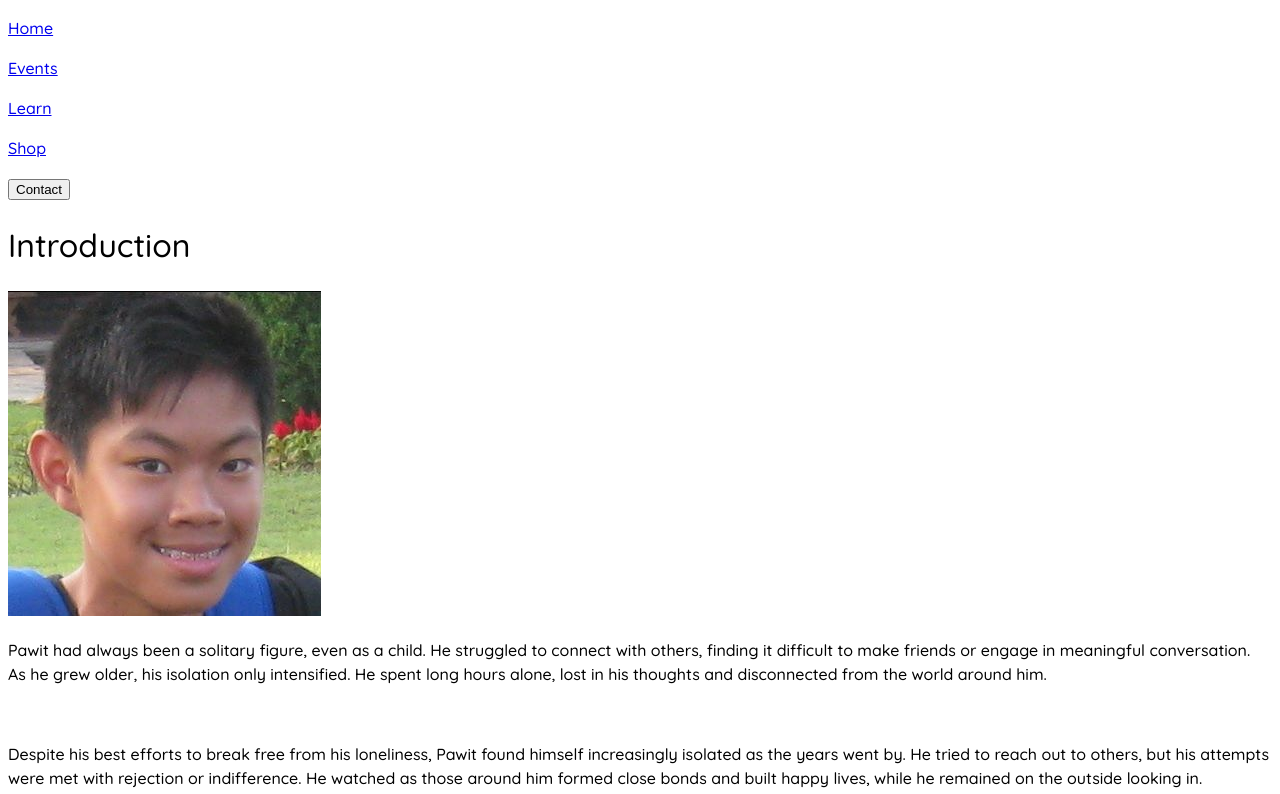
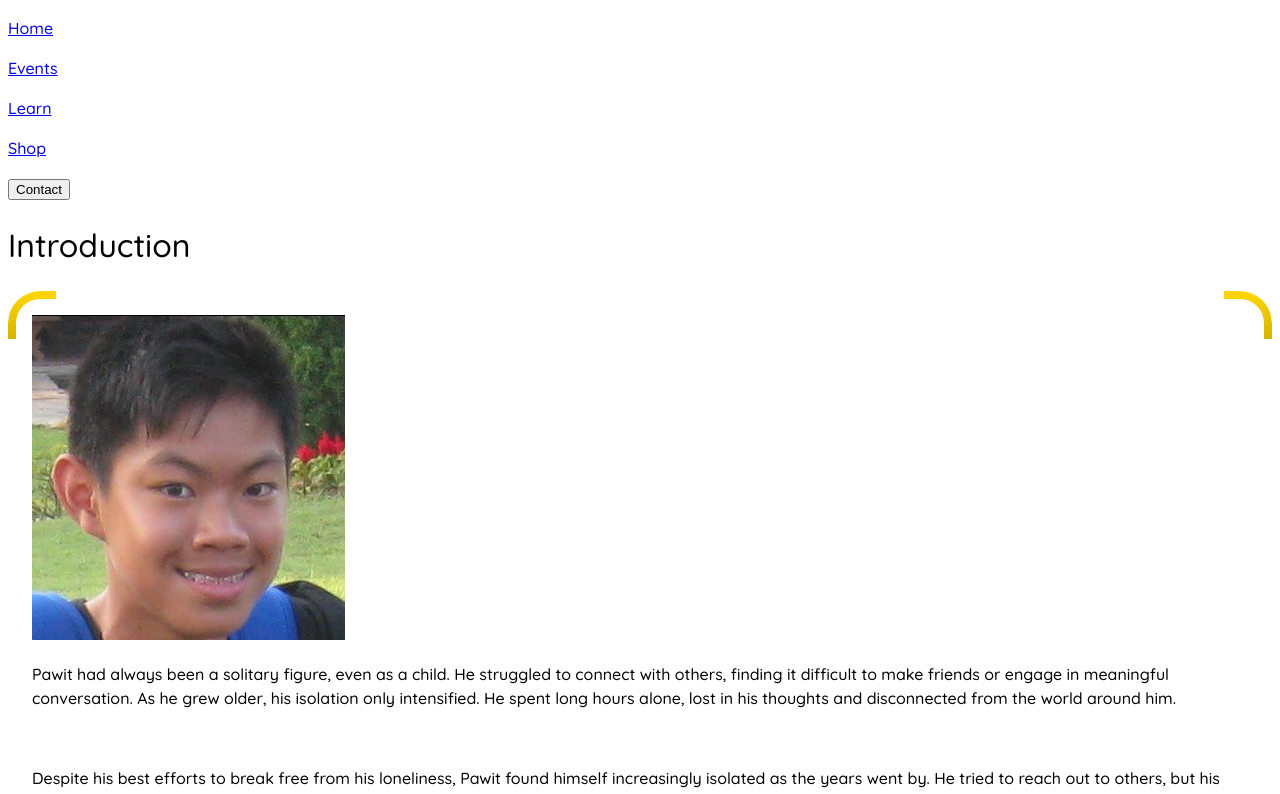
Before and after one commit to anthonyycku/parks-site, a React (Vite) app: page / in a window 1280 px wide. Shown: the top 794 px of the page. Built offline with nearby package versions, Linux system fonts and the light colour scheme.

Commit message:
added border component

```diff
--- /dev/null
+++ b/src/global/corner-border/corner-border.css
@@ -0,0 +1,23 @@
+.corner-border {
+    --b: .5rem; /* border width */
+    --c: 3em; /* corner size */
+    --r: 2em; /* corner rounding */
+    position: relative;
+    border: solid var(--b) transparent;
+    padding: 1em;
+}
+
+.corner-border::before {
+    position: absolute;
+    z-index: -1;
+    inset: calc(-1 * var(--b));
+    border: inherit;
+    border-radius: var(--r);
+    background: linear-gradient(gold, black, gold) border-box;
+    --corner: conic-gradient(from -90deg at var(--c) var(--c), black 25%, #0000 0) 0 0/ calc(100% - var(--c)) calc(100% - var(--c)) border-box;
+    --inner: conic-gradient(red, black) padding-box;
+    -webkit-mask: var(--corner), var(--inner);
+    -webkit-mask-composite: source-out;
+    mask: var(--corner) subtract, var(--inner);
+    content: ''
+}
--- /dev/null
+++ b/src/global/corner-border/corner-border.tsx
@@ -0,0 +1,12 @@
+import React, { ReactNode } from 'react';
+import './corner-border.css';
+
+const CornerBorder = ({ children, className = "" }: { children: ReactNode, className?: string }) => {
+  return (
+    <div className={`corner-border ${className}`}>
+      {children}
+    </div>
+  )
+};
+
+export default CornerBorder;
--- /dev/null
+++ b/src/routes/home/components/parallax/parallax-events.tsx
@@ -0,0 +1,34 @@
+import React from 'react';
+import { ParallaxBanner } from "react-scroll-parallax";
+import { BannerLayer } from "react-scroll-parallax/dist/components/ParallaxBanner/types";
+import { BsCalendarEvent } from "react-icons/all";
+
+const ParallaxEvents = () => {
+  const eventButton: BannerLayer = {
+    translateY: [0, 30],
+    scale: [1, 1.05, 'easeOutCubic'],
+    shouldAlwaysCompleteAnimation: true,
+    expanded: false,
+    children: (
+      <div className="absolute inset-0 flex items-center justify-center flex-col">
+        <button
+          className="p-2 rounded-xl text-4xl flex space-x-2 border border-1 border-white hover:text-white hover:bg-yellow-500 hover:bg-opacity-50 transition duration-500 ease-in-out"
+        >
+          <BsCalendarEvent/>
+          <p>EVENTS</p>
+        </button>
+      </div>
+    )
+  }
+
+  return (
+    <div className="h-[50vh]">
+      <ParallaxBanner
+        layers={[eventButton]}
+        className="h-full"
+      />
+    </div>
+  )
+};
+
+export default ParallaxEvents;
--- a/src/routes/home/components/parallax-home.tsx
+++ b/src/routes/home/components/parallax/parallax-home.tsx
@@ -1,7 +1,7 @@
 import React from 'react';
 import { BannerLayer } from "react-scroll-parallax/dist/components/ParallaxBanner/types";
-import bannerBackground from "../../../assets/banner-background.jpg";
-import bannerForeground from "../../../assets/banner-foreground.png";
+import bannerBackground from "../../../../assets/banner-background.jpg";
+import bannerForeground from "../../../../assets/banner-foreground.png";
 import { ParallaxBanner } from "react-scroll-parallax";
 
 const ParallaxHome = () => {
--- a/src/routes/home/components/sections/intro/intro.tsx
+++ b/src/routes/home/components/sections/intro/intro.tsx
@@ -2,10 +2,11 @@ import React from 'react';
 import { useInView } from "react-intersection-observer";
 import pawit1 from '../../../../../assets/pawit.jpg';
 import pawit2 from '../../../../../assets/pawit2.jpg';
+import CornerBorder from "../../../../../global/corner-border/corner-border";
 
 const Intro = () => {
   const { ref: refIntro, inView: inViewIntro } = useInView({
-    threshold: 0.75,
+    threshold: 1,
     triggerOnce: true
   });
   const { ref: refIntroImage, inView: inViewIntroImage } = useInView({
@@ -13,15 +14,15 @@ const Intro = () => {
     triggerOnce: true
   });
   const { ref: refIntroText1, inView: inViewIntroText1 } = useInView({
-    threshold: 0.75,
+    threshold: 1,
     triggerOnce: true
   });
   const { ref: refIntroText2, inView: inViewIntroText2 } = useInView({
-    threshold: 0.75,
+    threshold: 1,
     triggerOnce: true
   });
   const { ref: refIntroText3, inView: inViewIntroText3 } = useInView({
-    threshold: 0.5,
+    threshold: 1,
     triggerOnce: true
   });
   const { ref: refIntroImage2, inView: inViewIntroImage2 } = useInView({
@@ -30,7 +31,7 @@ const Intro = () => {
   });
 
   const inViewOpacity = (isInView: boolean): string => {
-    return `transition-opacity duration-1000 opacity-${isInView ? '1' : '0'}`
+    return `transition-opacity duration-1000 ${isInView ? 'opacity-1' : 'opacity-0'}`
   }
 
   return (
@@ -41,8 +42,9 @@ const Intro = () => {
         Introduction
       </h1>
 
-      <div
-        className={`md:text-2xl md:flex md:space-x-2 md:w-2/3 md:border-black md:border-2 rounded-xl p-2 ${inViewOpacity(inViewIntroImage)}`}>
+      <CornerBorder
+        className={`md:text-2xl md:flex md:space-x-2 md:w-2/3 p-2 ${inViewOpacity(inViewIntroImage)}`}
+      >
         <div className={`flex justify-center md:min-w-[200px] md:max-h-[200px] ${inViewOpacity(inViewIntroImage)}`}
              ref={refIntroImage}>
           <img src={pawit1} width="auto" height="auto"/>
@@ -63,9 +65,9 @@ const Intro = () => {
             in.
           </p>
         </span>
-      </div>
+      </CornerBorder>
 
-      <div
+      <CornerBorder
         className={`md:text-2xl md:flex md:space-x-2 md:w-2/3 md:self-end md:border-black md:border-2 rounded-xl p-2 ${inViewOpacity(inViewIntroText3)}`}>
         <span>
           <p ref={refIntroText3} className={`${inViewOpacity(inViewIntroText3)}`}>
@@ -82,7 +84,7 @@ const Intro = () => {
              ref={refIntroImage2}>
           <img src={pawit2} width="auto" height="auto"/>
         </div>
-      </div>
+      </CornerBorder>
 
     </div>
   )
--- a/src/routes/home/home.tsx
+++ b/src/routes/home/home.tsx
@@ -1,6 +1,7 @@
 import React from 'react';
-import ParallaxHome from "./components/parallax-home";
+import ParallaxHome from "./components/parallax/parallax-home";
 import Intro from "./components/sections/intro/intro";
+import ParallaxEvents from "./components/parallax/parallax-events";
 
 const Home = () => {
 
@@ -11,6 +12,8 @@ const Home = () => {
       <div className="flex flex-col p-2">
         <Intro/>
       </div>
+
+      <ParallaxEvents/>
     </>
   )
 };
```
